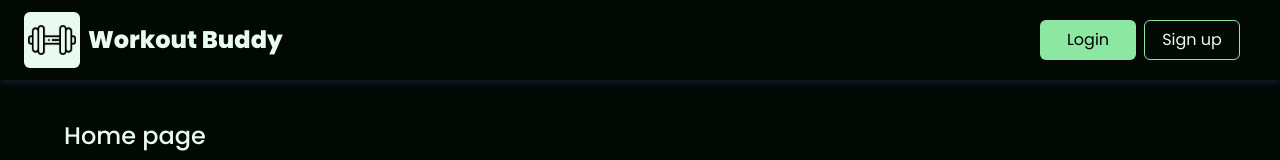
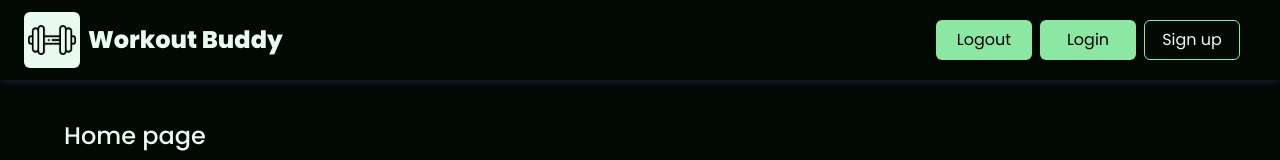
Before and after one commit to jah09/workoutbuddy, a React (Vite) app in the folder frontend/: page / in a window 1280 px wide. Shown: the top 160 px of the page. Built offline with nearby package versions, Linux system fonts and the light colour scheme; no server answers.

Commit message:
made a useLogout hook, that will remove the dispatch and from the local storage

```diff
--- a/frontend/src/components/Navbar.jsx
+++ b/frontend/src/components/Navbar.jsx
@@ -1,7 +1,12 @@
 import React from "react";
 import { Link } from "react-router-dom";
+import { useLogout } from "../hooks/useLogout";
 import Dumbell from "../assets/dumbbell.png";
 const Navbar = () => {
+  const { logout } = useLogout();
+  const handleLogout = async () => {
+    logout();
+  };
   return (
     <div className="  flex flex-col text-center content-center sm:flex-row sm:text-left sm:justify-between py-3 px-6 bg-wheat shadow-md sm:items-baseline w-full shadow-gray-900">
       {/* <Link to="/">
@@ -26,6 +31,12 @@ const Navbar = () => {
       </div>
 
       <div className="sm:mb-0 self-center  mr-4">
+        <button
+          className="text-md no-underline    rounded-md bg-primarycolor text-black hover:bg-transparent hover:border hover:border-primarycolor hover:text-myfontcolor w-24 h-10 mr-2"
+          onClick={handleLogout}
+        >
+          Logout
+        </button>
         <Link to="/login">
           <button className="text-md no-underline    rounded-md bg-primarycolor text-black hover:bg-transparent hover:border hover:border-primarycolor hover:text-myfontcolor w-24 h-10">
             Login
--- a/frontend/src/hooks/useAuthContext.jsx
+++ b/frontend/src/hooks/useAuthContext.jsx
@@ -1,4 +1,4 @@
-import { AuthContext } from "../context/AuthContext";
+import { AuthContext } from "../context/AuthContext.jsx";
 import { useContext } from "react";
 
 export const useAuthContext = () => {
--- /dev/null
+++ b/frontend/src/hooks/useLogout.js
@@ -0,0 +1,12 @@
+import { useAuthContext } from "./useAuthContext";
+
+export const useLogout = () => {
+  const { dispatch } = useAuthContext();
+  const logout = () => {
+    //remove from local storage
+    localStorage.removeItem("user");
+    //dispatch logout fnction
+    dispatch({ type: "LOGOUT" });
+  };
+  return {logout};
+};
```
